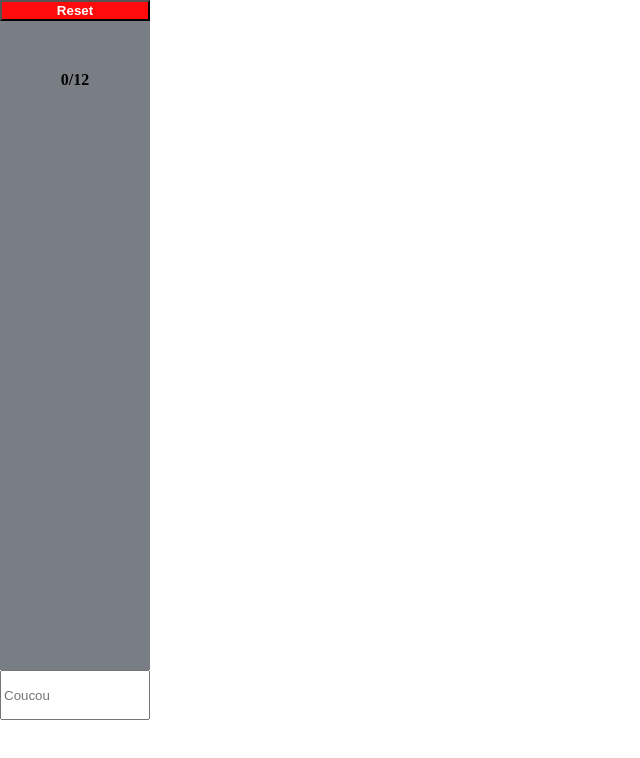
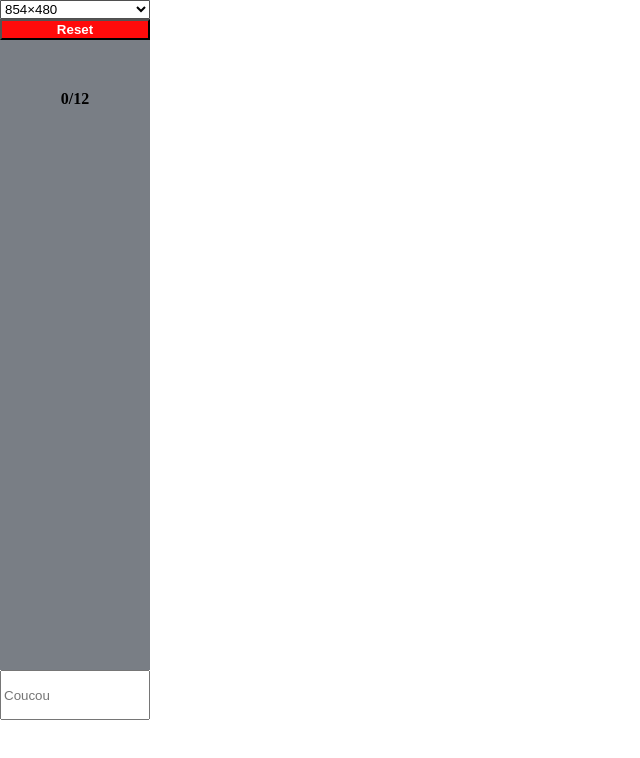
Before and after one commit to thekenny03500/Habi-tech-mots-en-vrac, an Electron app: page index.html in a window 1280 px wide. Shown: the top 758 px of the page, without its empty margins (0-640 px from the left). Drawn offline with Linux system fonts and the light colour scheme.

Commit message:
Add size select

```diff
--- a/index.html
+++ b/index.html
@@ -9,12 +9,15 @@
 
 <body>
     <div id="liste">
+        <select id="windowSize">
+        </select>
         <button id="Reset">Reset</button>
         <div id="nbMot">0/12</div>
     </div>
     <input id="entreMot" type="text" placeholder="Coucou">
     <div id="Screen" class="grid"></div>
 
+    <script src="./model/windowSize.js"></script>
     <script>
         let listePosUsed = [];
         const listeTexte = [];
@@ -52,7 +55,7 @@
 
                         // Creation conteneur
                         const ANGLE_MAX = 15
-                        const angle = Math.random() * (ANGLE_MAX*2) - ANGLE_MAX;
+                        const angle = Math.random() * (ANGLE_MAX * 2) - ANGLE_MAX;
                         const contentDiv = document.createElement('div');
                         contentDiv.classList.add('item', `pos${pos + 1}`);
                         contentDiv.style.cssText = `transform:rotate(${angle}deg);`;
@@ -74,7 +77,7 @@
                         let IsFais = false;
 
                         bouton.addEventListener('click', () => {
-                            if(IsFais)
+                            if (IsFais)
                             {
                                 bouton.classList.remove("fait");
                                 textDiv.classList.remove("barre");
@@ -109,6 +112,22 @@
             });
         });
 
+        // ---- INIT ---- //
+        (async function () {
+            const select = document.getElementById('windowSize');
+
+            Object.values(EWindowSize).forEach((size, index) => {
+                const option = document.createElement('option');
+                option.value = index;
+                option.textContent = size.label;
+                select.appendChild(option);
+            });
+
+            select.addEventListener('change', () => {
+                const selectedKey = select.value;
+                window.electronAPI.resizeWindow(selectedKey);
+            });
+        })();
     </script>
 </body>
 
--- /dev/null
+++ b/model/windowSize.js
@@ -0,0 +1,31 @@
+const EWindowSize = Object.freeze({
+    0: {
+        width: 854,
+        height: 480,
+        label: '854×480',
+    },
+    1: {
+        width: 960,
+        height: 540,
+        label: '960x540',
+    },
+    2: {
+        width: 1280,
+        height: 720,
+        label: '1280×720',
+    },
+    3: {
+        width: 1366,
+        height: 768,
+        label: '1366×768',
+    },
+    4: {
+        width: 1920,
+        height: 1080,
+        label: '1920×1080',
+    }
+});
+
+if (typeof module !== 'undefined' && module.exports) {
+    module.exports = EWindowSize;
+}
```
Also changed, not shown: main.js (+27 -9 lines), preload.js (added, +8 -0 lines), icone/Logo-Habites.ico (renamed from Logo-Habites.ico), icone/Logo-Habites.png (renamed from Logo-Habites.png).
